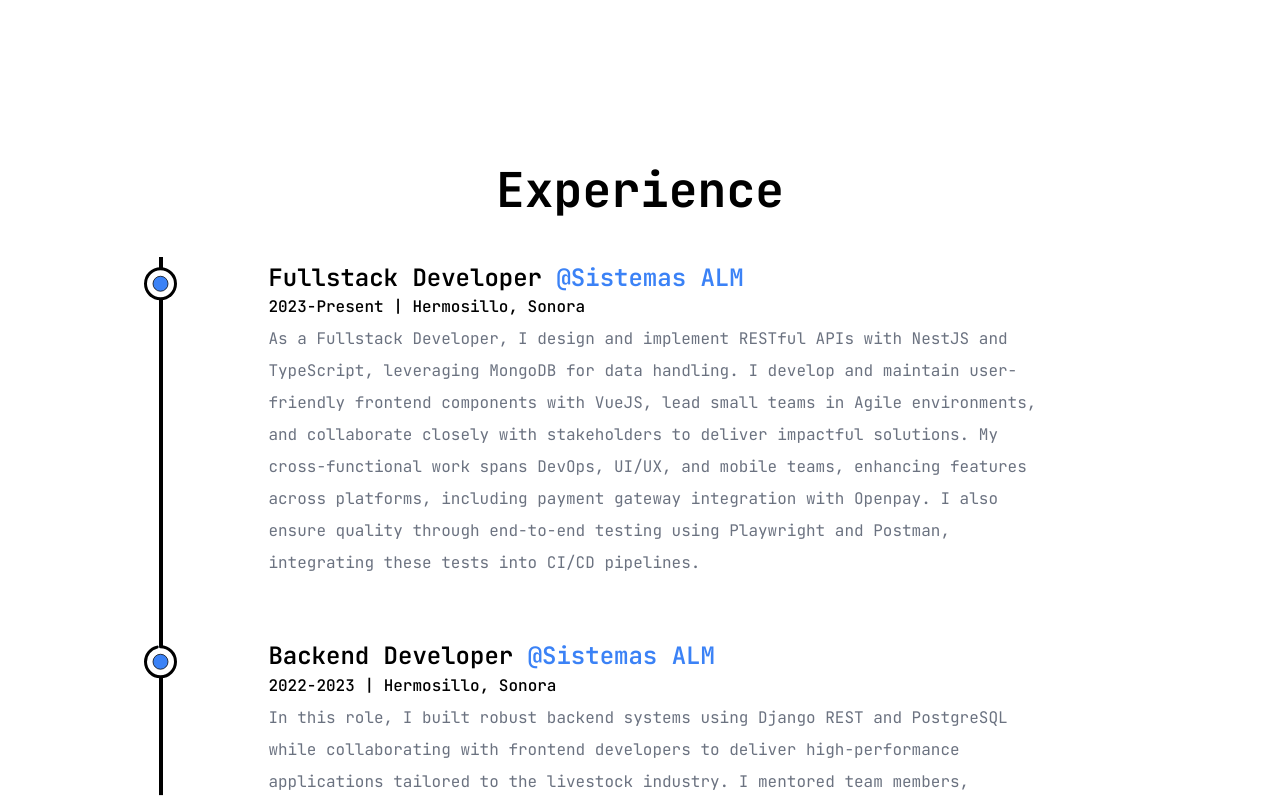
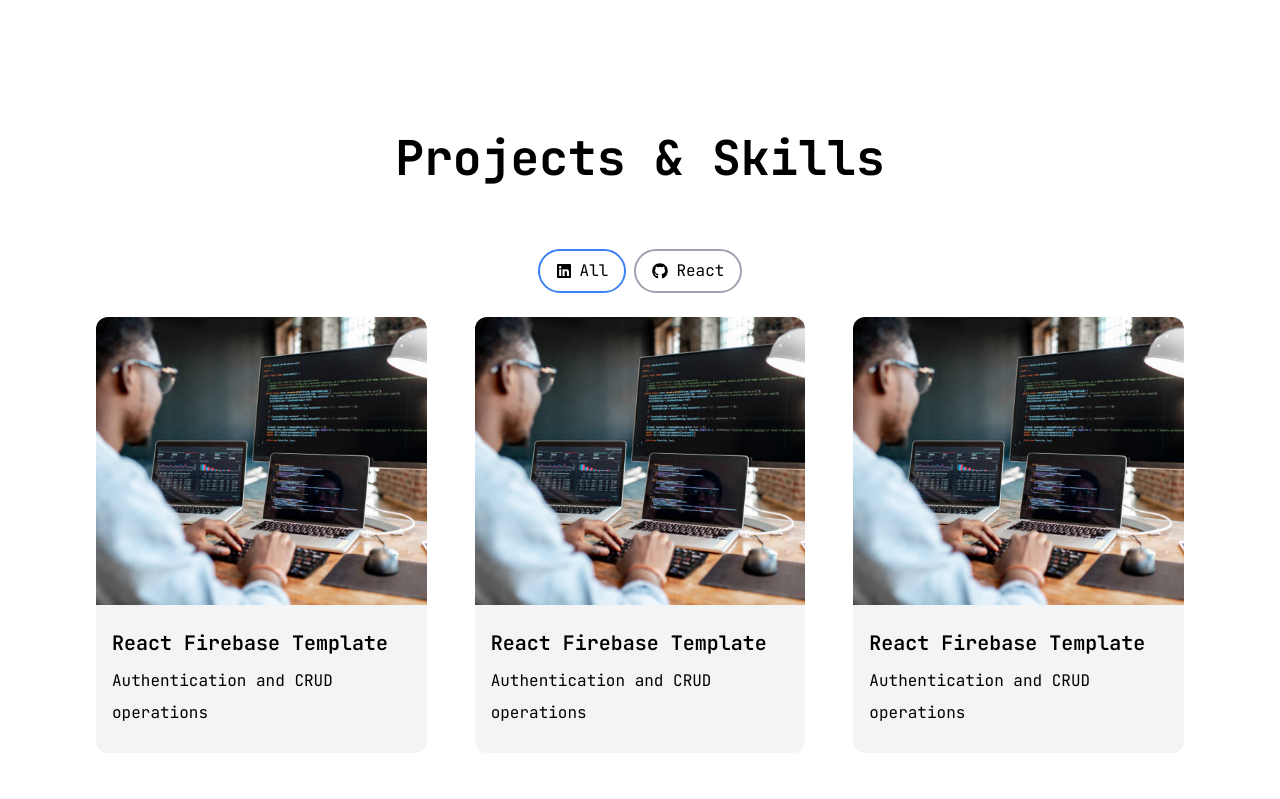
Before and after one commit to VictorVazquez512/my-portfolio, a Next.js app: page / in a window 1280 px wide. Shown: the part 720-1519 px from the top of the page. Built offline with nearby package versions, Linux system fonts and the light colour scheme.

Commit message:
Adding the base for projects and skills

```diff
--- /dev/null
+++ b/src/app/components/ProjectCard.jsx
@@ -0,0 +1,21 @@
+import { useState } from 'react'
+
+function ProjectCard({ imgPath, title, description, tags }) {
+  return (
+    <div>
+        {/* Image */}
+        <div
+            className='h-52 md:h-72 rounded-t-xl relative group'
+            style={{ background: `url(${imgPath})`, backgroundSize: 'cover', backgroundPosition: 'center' }}
+        >
+        </div>
+        {/* Details */}
+        <div className='text-secondary rounded-b-xl bg-gray-100 py-6 px-4'>
+            <h3 className="text-xl font-semibold mb-2"> { title } </h3>
+            <p className="text-secondary"> { description } </p>
+        </div>
+    </div>
+  )
+}
+
+export default ProjectCard
--- /dev/null
+++ b/src/app/components/ProjectTag.jsx
@@ -0,0 +1,18 @@
+import React from 'react'
+
+function ProjectTag({ name, icon, onClick, isSelected }) {
+    const buttonStyles = isSelected
+    ? 'border-blue px-4 py-1  cursor-pointer'
+    : 'border-emphasis hover:border-secondary px-4 py-1 cursor-pointer';
+
+  return (
+    <button
+        className={`${buttonStyles} flex justify-center items-center gap-2 rounded-full border-2`}
+        onClick={() => onClick(name)}
+    >
+        <icon /> { name }
+    </button>
+  )
+}
+
+export default ProjectTag
--- a/src/app/components/SkillsProjectsSection.jsx
+++ b/src/app/components/SkillsProjectsSection.jsx
@@ -1,7 +1,75 @@
+'use client';
 import React from "react";
+import ProjectCard from "./ProjectCard";
+import { FaGithub, FaLinkedin } from "react-icons/fa";
+
+const projectsList = [
+  {
+    id: 1,
+    title: "React Firebase Template",
+    description: "Authentication and CRUD operations",
+    image: "/assets/personComputer.jpg",
+    tags: [{icon: FaGithub, name:"React"}, {icon: FaLinkedin, name:"Firebase"}],
+  },
+  {
+    id: 2,
+    title: "React Firebase Template",
+    description: "Authentication and CRUD operations",
+    image: "/assets/personComputer.jpg",
+    tags: [{icon: FaGithub, name:"React"}, {icon: FaLinkedin, name:"Firebase"}],
+  },
+  {
+    id: 3,
+    title: "React Firebase Template",
+    description: "Authentication and CRUD operations",
+    image: "/assets/personComputer.jpg",
+    tags: [{icon: FaGithub, name:"React"}, {icon: FaLinkedin, name:"Firebase"}],
+  },
+  {
+    id: 4,
+    title: "React Firebase Template",
+    description: "Authentication and CRUD operations",
+    image: "/assets/personComputer.jpg",
+    tags: [{icon: FaGithub, name:"React"}, {icon: FaLinkedin, name:"Firebase"}],
+  },
+]
 
 function SkillsProjectsSection() {
-  return <section id="skills-projects"></section>;
+
+  const [tag, setTag] = React.useState("All");
+
+  const handleTagClick = (newTag) => {
+    setTag(newTag);
+  };
+
+  return (
+    <section className="h-full" id="skills-projects">
+      <div className="container mx-auto pt-32 h-full w-[90%]">
+        <h2 className="h2 font-bold text-secondary-75 mb-10 w-full text-center">Projects & Skills</h2>
+        {/* Skils */}
+        <div className="text-secondary flex flex-row justify-center text-md items-center gap-2 py-6">
+          <button className="flex justify-center items-center gap-2 rounded-full border-2 border-blue px-4 py-1  cursor-pointer">
+            <FaLinkedin /> All
+          </button>
+          <button className="flex justify-center items-center gap-2 rounded-full border-2 border-emphasis hover:border-secondary px-4 py-1 cursor-pointer">
+            <FaGithub /> React
+          </button>
+        </div>
+        {/* Projects */}
+        <div className="grid md:grid-cols-3 gap-8 md:gap-12">
+          {projectsList.map((project) => (
+            <ProjectCard
+              key={project.id}
+              title={project.title}
+              description={project.description}
+              imgPath={project.image}
+              tags={project.tags}
+            />
+          ))}
+        </div>
+      </div>
+    </section>
+  );
 }
 
 export default SkillsProjectsSection;
```
